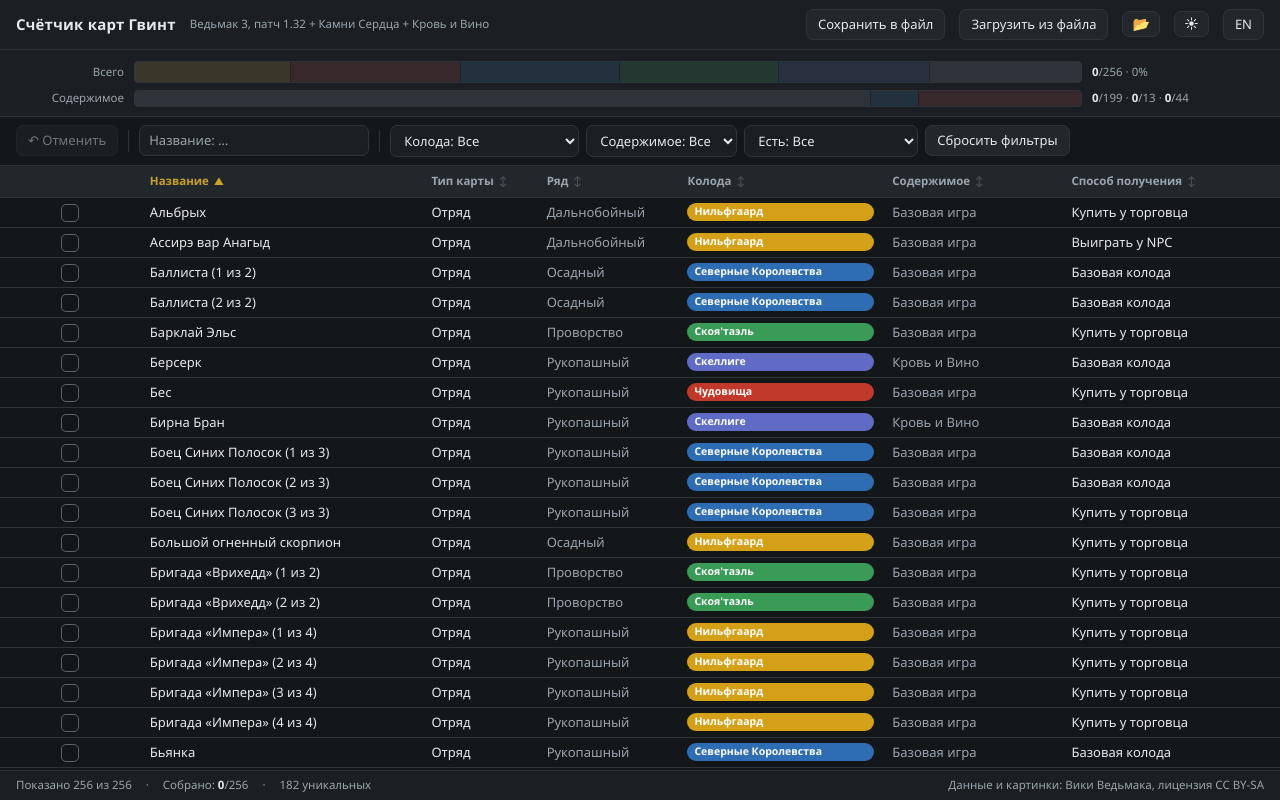
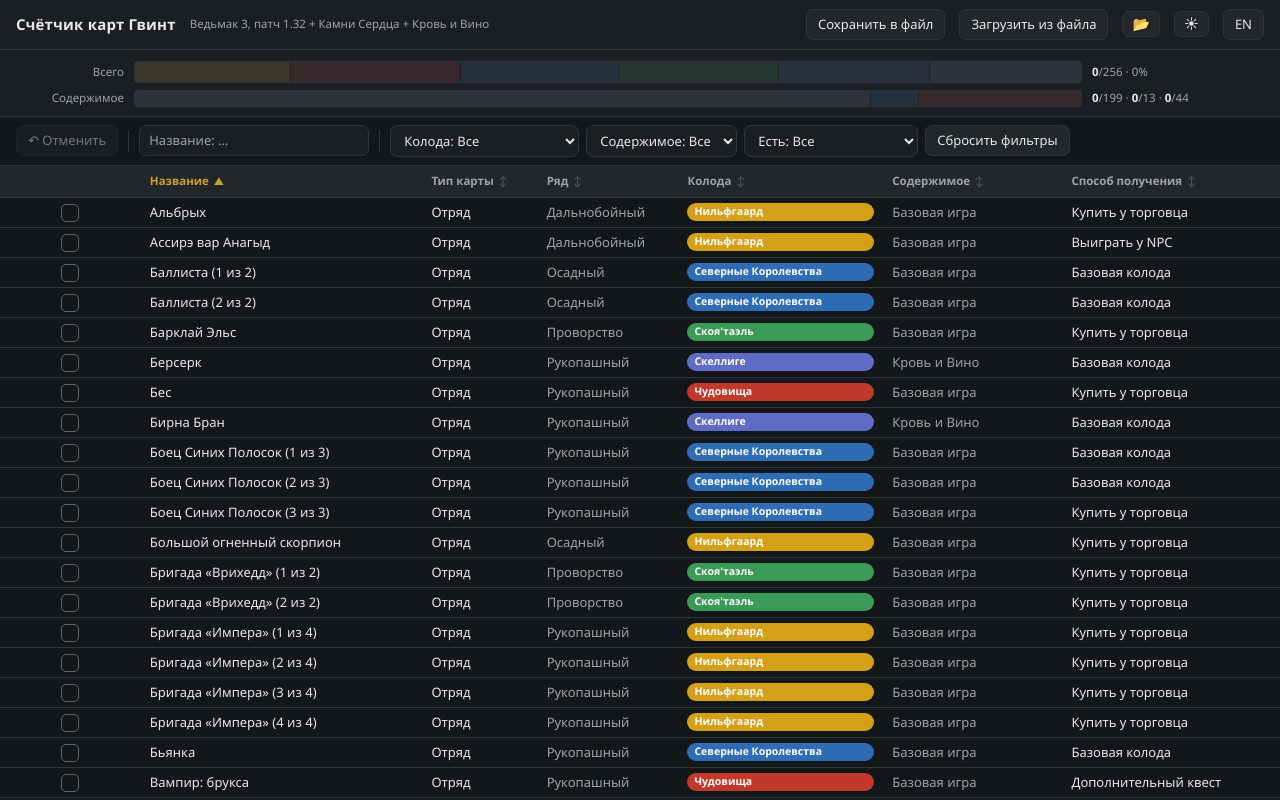
Before and after one commit to dunleen/gwent-cards-tracker, a website built with Vite: page index.html in a window 1280 px wide. Built offline with nearby package versions, Linux system fonts and the light colour scheme.

Commit message:
Удалить нижнюю панель с лишней информацией Closes #8

```diff
--- a/src/i18n.ts
+++ b/src/i18n.ts
@@ -9,7 +9,6 @@ const S = {
   gameLine: ['The Witcher 3, patch 1.32 + Hearts of Stone + Blood and Wine', 'Ведьмак 3, патч 1.32 + Камни Сердца + Кровь и Вино'],
 
   overall: ['Overall', 'Всего'],
-  collected: ['Collected', 'Собрано'],
 
   markAll: ['Mark all', 'Отметить все'],
   unmarkAll: ['Unmark all', 'Снять все'],
@@ -52,8 +51,6 @@ const S = {
   importFailed: ['Could not read the file', 'Не удалось прочитать файл'],
   exportFailed: ['Could not save the file', 'Не удалось сохранить файл'],
 
-  cardsShown: ['Showing {0} of {1}', 'Показано {0} из {1}'],
-  source: ['Data and images: Witcher Wiki, CC BY-SA license', 'Данные и картинки: Вики Ведьмака, лицензия CC BY-SA'],
   noResults: ['Nothing found', 'Ничего не найдено'],
 } satisfies Record<string, Pair>;
 
--- a/src/main.ts
+++ b/src/main.ts
@@ -14,12 +14,10 @@ interface Card {
   image: string | null;
 }
 interface DeckDef { en: string; ru: string; color: string }
-interface Meta { total: number; unique: number; withImage: number; game: string; source: string }
 
 const CARDS = (data as { cards: Card[] }).cards as Card[];
 const DECKS = (data as { decks: DeckDef[] }).decks as DeckDef[];
 const EXPS = (data as { expansions: DeckDef[] }).expansions as DeckDef[];
-const META = (data as { meta: Meta }).meta as Meta;
 
 // id больше не совпадает с индексом массива (карты могут удаляться),
 // поэтому во всех местах, где по id достаётся карта, используем этот поиск.
@@ -269,19 +267,6 @@ function renderTable(list: Card[]): string {
   }</tbody></table>`;
 }
 
-function renderFooter(list: Card[]): string {
-  const L = state.lang;
-  return `<div class="foot">
-    <span>${t(L, 'cardsShown', list.length, CARDS.length)}</span>
-    <span>·</span>
-    <span>${t(L, 'collected')}: <b>${state.checked.size}</b>/${CARDS.length}</span>
-    <span>·</span>
-    <span>${META.unique} ${L === 'ru' ? 'уникальных' : 'unique'}</span>
-    <span class="grow"></span>
-    <span>${t(L, 'source')}</span>
-  </div>`;
-}
-
 // ---------- сборка ----------
 function renderAll() {
   hideTip();
@@ -291,7 +276,7 @@ function renderAll() {
   const scrollTop = scroller ? scroller.scrollTop : 0;
 
   root.innerHTML = renderHeader() + renderProgress() + renderToolbar() +
-    `<div class="wrap">${renderTable(list)}</div>` + renderFooter(list);
+    `<div class="wrap">${renderTable(list)}</div>`;
 
   const sc = document.querySelector('.wrap');
   if (sc) sc.scrollTop = scrollTop;
@@ -309,9 +294,6 @@ function renderTableOnly() {
   const scrollTop = wrap.scrollTop;
 
   wrap.outerHTML = `<div class="wrap">${renderTable(list)}</div>`;
-
-  const foot = document.querySelector('.foot');
-  if (foot) foot.outerHTML = renderFooter(list);
 
   const sc = document.querySelector('.wrap');
   if (sc) sc.scrollTop = scrollTop;
@@ -408,12 +390,10 @@ function bindTableEvents() {
   });
 }
 
-/** Обновляет только полосы прогресса и цифры — дёшево и без мигания. */
+/** Обновляет только полосы прогресса — дёшево и без мигания. */
 function refreshCounts() {
   const prog = document.querySelector('.prog');
   if (prog) prog.outerHTML = renderProgress();
-  const foot = document.querySelector('.foot');
-  if (foot) foot.outerHTML = renderFooter(visibleCards());
   const btn = document.getElementById('btn-undo');
   if (btn) (btn as HTMLButtonElement).disabled = state.undo.length === 0;
 }
--- a/src/style.css
+++ b/src/style.css
@@ -154,15 +154,6 @@ tr.done td.c-name { color: var(--fg-dim); }
 #tip img { width: 100%; display: block; border-radius: 4px; background: var(--bg-3); }
 #tip .none { padding: 26px 10px; text-align: center; color: var(--fg-dim); font-size: 11.5px; }
 
-/* ---------- подвал ---------- */
-.foot {
-  flex: 0 0 auto; display: flex; align-items: center; gap: 14px;
-  padding: 6px 16px; background: var(--bg-2); border-top: 1px solid var(--line);
-  font-size: 11.5px; color: var(--fg-dim);
-}
-.foot .grow { flex: 1; }
-.foot b { color: var(--fg); font-variant-numeric: tabular-nums; }
-
 .toast {
   position: fixed; bottom: 46px; left: 50%; transform: translateX(-50%) translateY(8px);
   background: var(--bg-3); border: 1px solid var(--line); border-radius: var(--radius);
```
